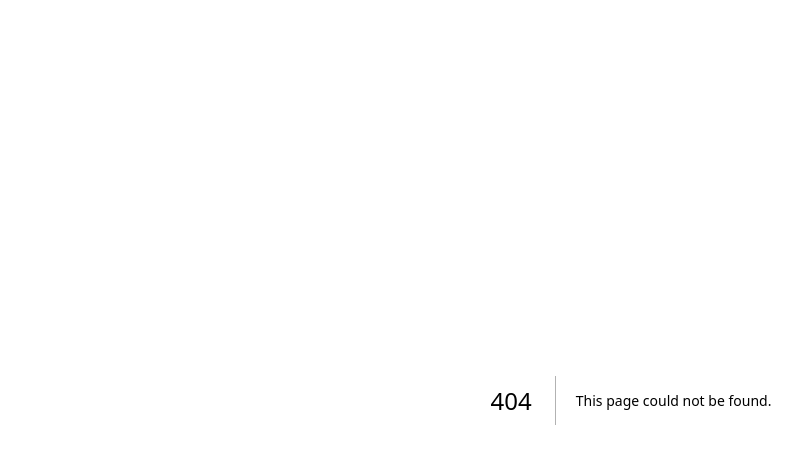
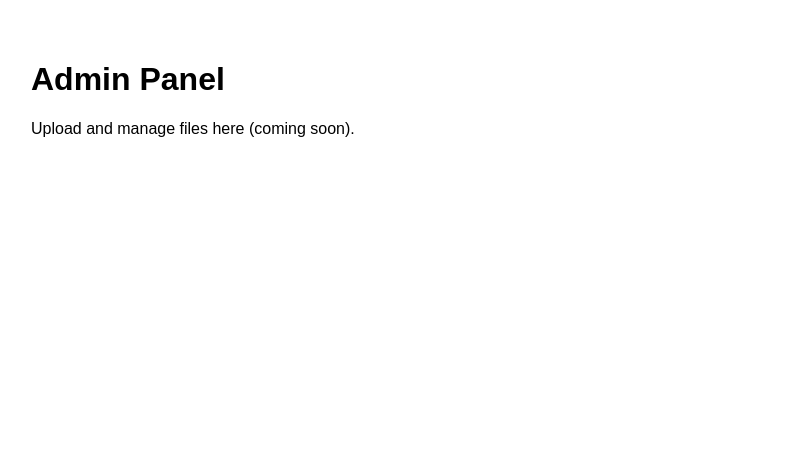
Before and after one commit to karicoody/askcornerstone, a Next.js app: page /app/app/admin in a window 1280 px wide. Before the commit this address had no page. Shown: the top 464 px of the page, without its empty margins (9-811 px from the left). Built offline with nearby package versions, Linux system fonts and the light colour scheme.

Commit message:
Create page.tsx

```diff
--- /dev/null
+++ b/app/app/app/admin/page.tsx
@@ -0,0 +1,8 @@
+export default function Admin() {
+  return (
+    <main style={{ padding: "2rem", fontFamily: "sans-serif" }}>
+      <h1>Admin Panel</h1>
+      <p>Upload and manage files here (coming soon).</p>
+    </main>
+  );
+}
```
